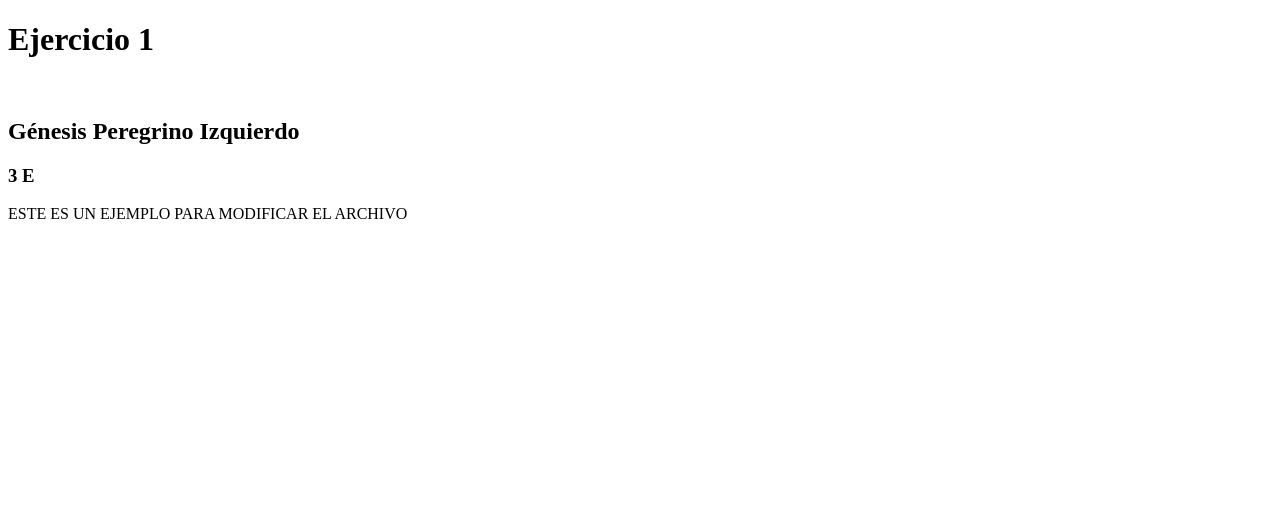
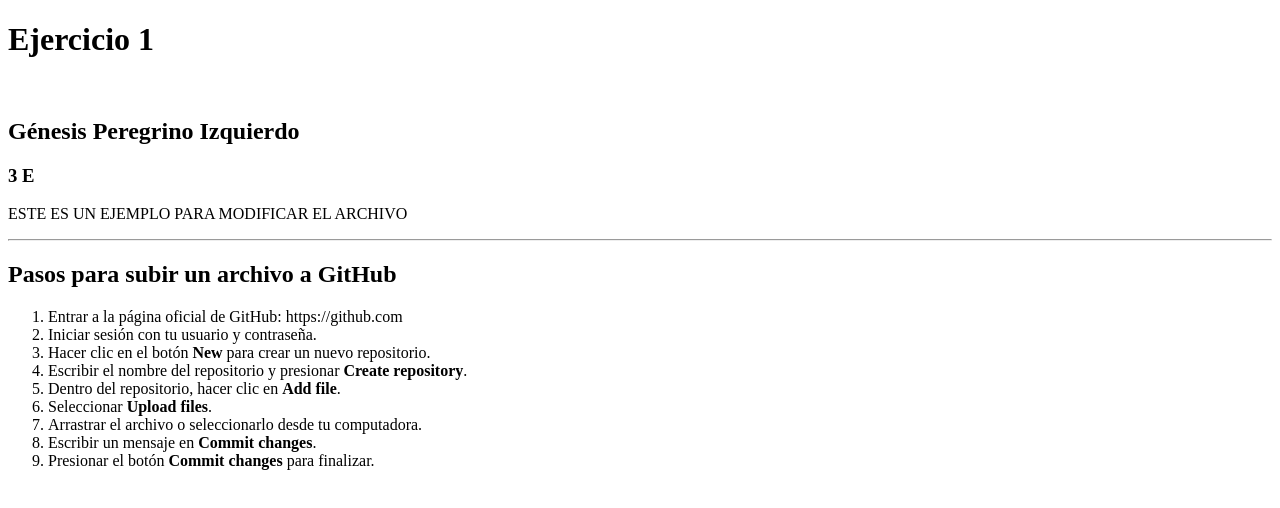
Before and after one commit to genesis-vla/G-nesisPeregrinoIzquierdo, a plain HTML site: page index.html in a window 1280 px wide. Drawn offline with Linux system fonts and the light colour scheme.

Commit message:
Update index.html

```diff
--- a/index.html
+++ b/index.html
@@ -13,7 +13,22 @@
     <h1>Ejercicio 1</h1><br>
     <h2>Génesis Peregrino Izquierdo</h2>
     <h3>3 E</h3>
-    <p> ESTE ES UN EJEMPLO PARA MODIFICAR EL ARCHIVO</p>
+    <p>ESTE ES UN EJEMPLO PARA MODIFICAR EL ARCHIVO</p>
+
+    <hr>
+
+    <h2>Pasos para subir un archivo a GitHub</h2>
+    <ol>
+        <li>Entrar a la página oficial de GitHub: https://github.com</li>
+        <li>Iniciar sesión con tu usuario y contraseña.</li>
+        <li>Hacer clic en el botón <strong>New</strong> para crear un nuevo repositorio.</li>
+        <li>Escribir el nombre del repositorio y presionar <strong>Create repository</strong>.</li>
+        <li>Dentro del repositorio, hacer clic en <strong>Add file</strong>.</li>
+        <li>Seleccionar <strong>Upload files</strong>.</li>
+        <li>Arrastrar el archivo o seleccionarlo desde tu computadora.</li>
+        <li>Escribir un mensaje en <strong>Commit changes</strong>.</li>
+        <li>Presionar el botón <strong>Commit changes</strong> para finalizar.</li>
+    </ol>
+
 </body>
-
 </html>
```
